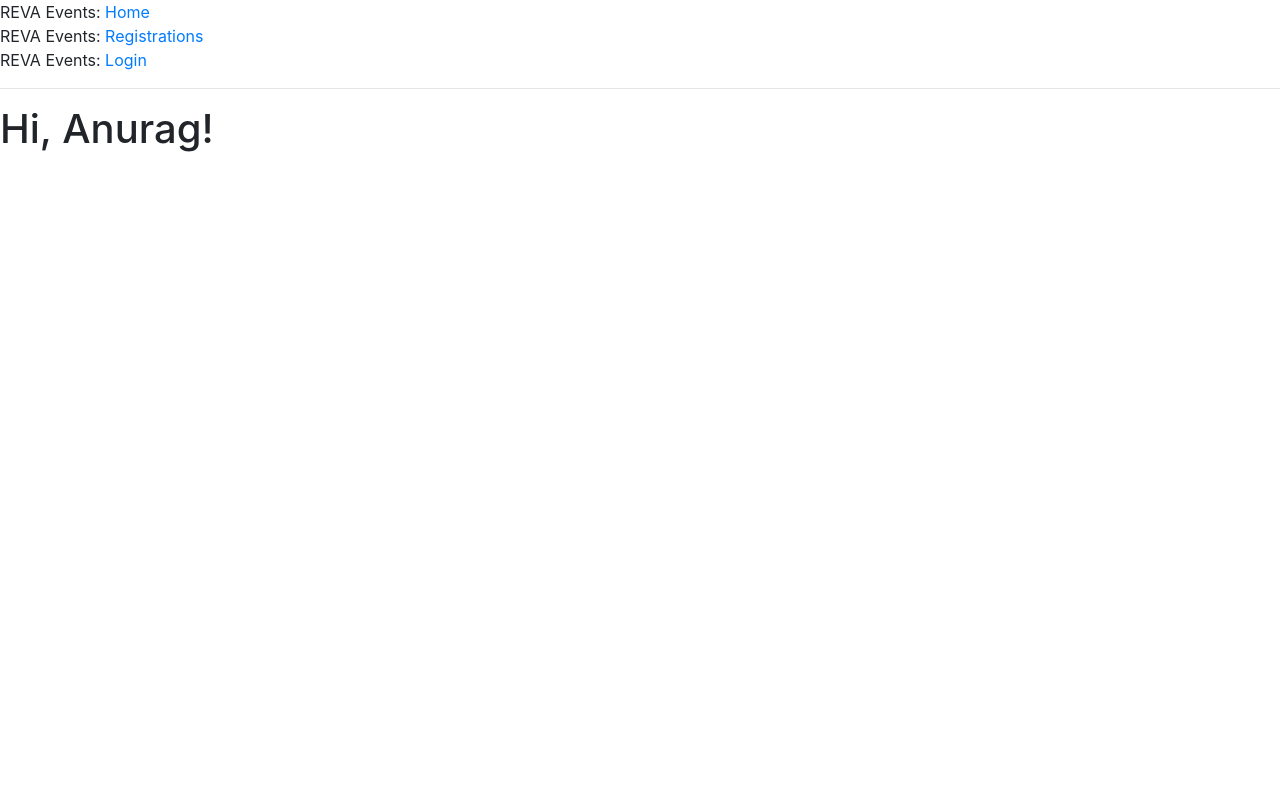
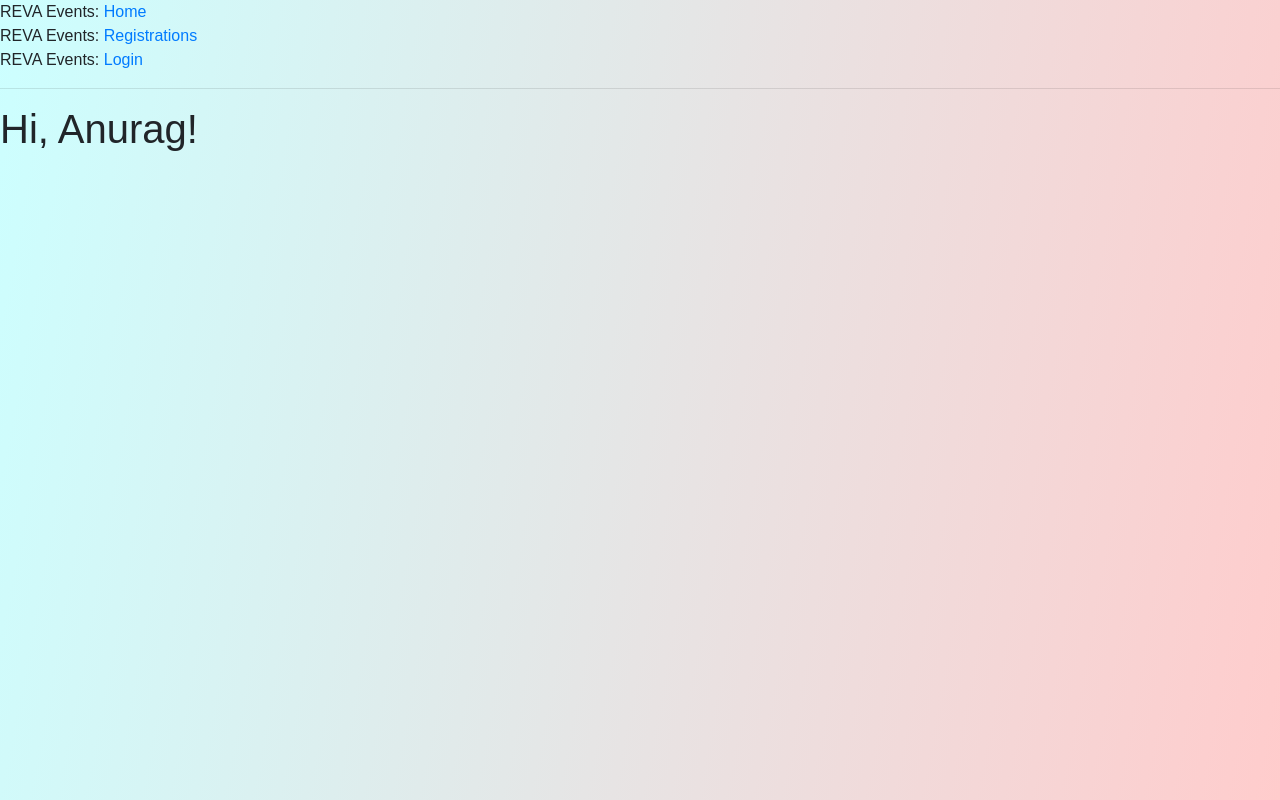
Before and after one commit to sharananurag998/REVA_Events, a Flask app: page / in a window 1280 px wide. Run offline with Flask 2, Linux system fonts and the light colour scheme; some libraries are stand-ins or nearby versions.

Commit message:
fixed body css

```diff
--- a/app/static/css/master2.css
+++ b/app/static/css/master2.css
@@ -7,11 +7,6 @@ width: auto;
     width: auto;
 
 }*/
-body {
-    background: linear-gradient(100deg,  #CCFFFF #FFCCCC) ;
-    font-family: 'Montserrat', sans-serif;
-    margin-top: 100px;
-}
 #btn1{
    margin-top: 50px;
 }
--- a/app/templates/base.html
+++ b/app/templates/base.html
@@ -11,8 +11,13 @@
 
       <link rel="stylesheet" href="https://stackpath.bootstrapcdn.com/bootstrap/4.3.1/css/bootstrap.min.css" integrity="sha384-ggOyR0iXCbMQv3Xipma34MD+dH/1fQ784/j6cY/iJTQUOhcWr7x9JvoRxT2MZw1T" crossorigin="anonymous">
       <script src="{{ url_for('static', filename='js/abc.js') }}"></script>
+      <style>
+      body {
+        background: linear-gradient(100deg, #CCFFFF,#FFCCCC);
+    font-family: 'Montserrat', sans-serif;
+}
 
-
+      </style>
     </head>
     <body>
         <div>REVA Events: <a href="/index">Home</a></div>
```
